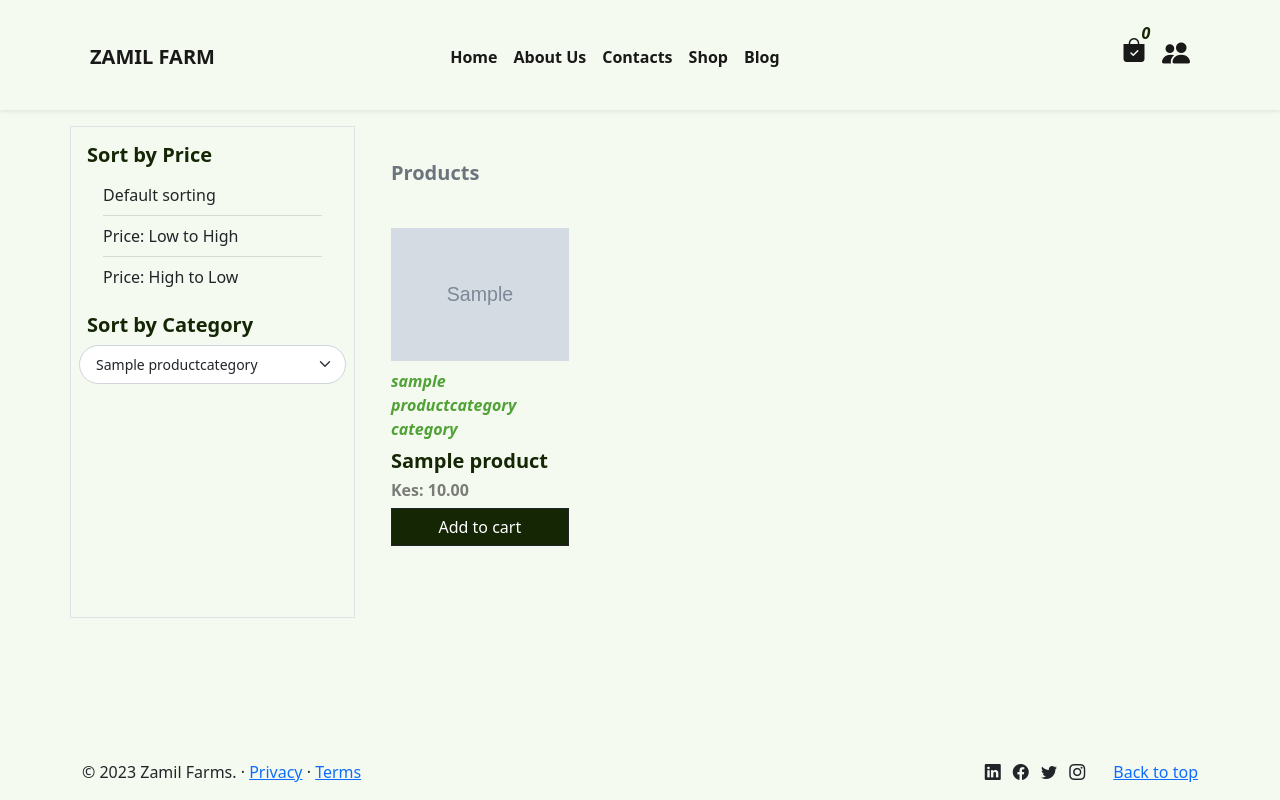
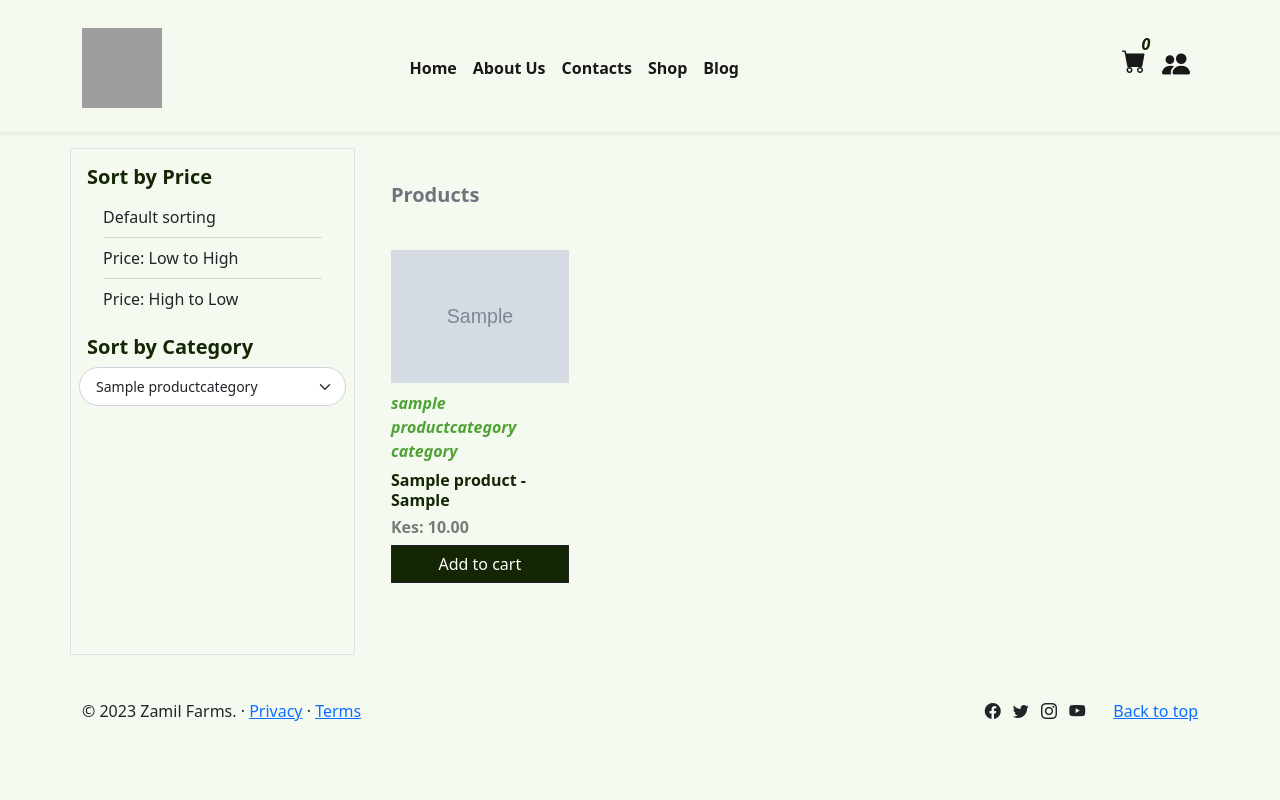
Before and after one commit to stevemacharia/Zamil-Farms, a Django app: page /product/shop/ in a window 1280 px wide. Run offline with Django 4.2, Linux system fonts and the light colour scheme; tables that the repository leaves empty hold one stand-in row (values such as "Sample post"); grey boxes marked "Sample" are stand-in pictures; some libraries are stand-ins or nearby versions; grey boxes are pictures that could not be loaded.

Commit message:
Zamil Farms Updates

```diff
--- a/main/static/main/css/style.css
+++ b/main/static/main/css/style.css
@@ -31,6 +31,15 @@ body{
 footer{
     margin-top: auto;
 }
+
+.navbar-brand{
+      background-image: url("/static/main/images/zamil_farms_logo.png");
+      width:80px;
+      height: 80px;
+      background-position: center;
+      background-repeat: no-repeat;
+      background-size: cover;
+  }
 #AuthBg{
       background: linear-gradient(rgba(0, 0, 0, 0.5), rgba(0, 0, 0, 0.5)), url("/static/main/images/zamil_farms_login.jpeg");
       background-size: cover;
--- a/main/templates/main/base.html
+++ b/main/templates/main/base.html
@@ -35,7 +35,7 @@
      <nav class="navbar py-4 sticky-top navbar-expand-lg navbar-light bg-white shadow-sm navbar-mod bg-main">
         <div class="container mt-1">
            <a class="navbar-brand fw-bold fs-5 px-2 py-1" href="{% url 'index' %}"  data-bs-toggle="tooltip"
-              data-bs-placement="bottom" title="Access admin panel"> ZAMIL FARM
+              data-bs-placement="bottom" title="Access admin panel">
                </a>
            <button class="navbar-toggler" type="button" data-bs-toggle="collapse" data-bs-target="#navbarColor01"
               aria-controls="navbarColor01" aria-expanded="true" aria-label="Toggle navigation">
@@ -74,7 +74,7 @@
                   <li class="nav-item">
                     <a class="nav-link active fw-bold" href="{% url 'cart_detail' %}" data-bs-toggle="tooltip"
                        data-bs-placement="bottom" title="Cart">
-                        <h4 class="mb-0"><i class="bi bi-bag-check-fill position-relative">
+                        <h4 class="mb-0"><i class="bi bi-cart-fill position-relative">
                             <span class="position-absolute top-0 start-100 translate-middle fs-6 f-color-primary badge rounded-pill">
                                 {{request.session.cart|length}}
                             </span>
--- a/product/models.py
+++ b/product/models.py
@@ -21,6 +21,7 @@ class Product(models.Model):
     id = models.CharField(primary_key=True, default=uuid.uuid4, blank=True, editable=False, max_length=100)
     product_category = models.ForeignKey(ProductCategory, on_delete=models.CASCADE, blank=True, null=True, )
     product_name = models.CharField(max_length=255, null=False)
+    unit = models.CharField(null=True, blank=True, max_length=100)
     price = models.DecimalField(max_digits=10, decimal_places=2, blank=True, default=0)
     date_created = models.DateTimeField(default=timezone.now)
     main_image = models.ImageField(upload_to='product_pics', blank=True, null=False,
--- a/product/templates/product/product_list.html
+++ b/product/templates/product/product_list.html
@@ -48,7 +48,7 @@
                                                                 {% endif %}
                                                               <p class="py-2 fst-italic fw-semibold text-lowercase f-color-secondary mb-0">{{product.product_category}}</p>
                                                               <a class="text-decoration-none" href="{% url 'product-detail' product.id %}" class="pt-0">
-                                                                  <h5 class="f-color-primary fw-bold">{{product.product_name}}</h5>
+                                                                  <h6 class="f-color-primary fw-bold">{{product.product_name}} - {{product.unit}}</h6>
                                                                   <h6 class=" text-black-50 fw-semibold">Kes: {{product.price}}</h6>
 
                                                               </a>
@@ -75,7 +75,7 @@
                                                                 {% endif %}
                                                               <p class="py-2 fst-italic fw-semibold text-lowercase f-color-secondary mb-0">{{product.product_category}}</p>
                                                               <a class="text-decoration-none" href="{% url 'product-detail' product.id %}" class="pt-0">
-                                                                  <h5 class="f-color-primary fw-bold">{{product.product_name}}</h5>
+                                                                  <h6 class="f-color-primary fw-bold">{{product.product_name}} - {{product.unit}}</h6>
                                                                   <h6 class=" text-black-50 fw-semibold">Kes: {{product.price}}</h6>
 
                                                               </a>
@@ -103,7 +103,7 @@
                                                                 {% endif %}
                                                               <p class="py-2 fst-italic fw-semibold text-lowercase f-color-secondary mb-0">{{product.product_category}}</p>
                                                               <a class="text-decoration-none" href="{% url 'product-detail' product.id %}" class="pt-0">
-                                                                  <h5 class="f-color-primary fw-bold">{{product.product_name}}</h5>
+                                                                  <h6 class="f-color-primary fw-bold">{{product.product_name}} - {{product.unit}}</h6>
                                                                   <h6 class=" text-black-50 fw-semibold">Kes: {{product.price}}</h6>
 
                                                               </a>
@@ -139,7 +139,13 @@
 </script>
 
 <!-- FOOTER -->
-  <footer class="container">
-    <p class="float-end"><i class="bi bi-linkedin pe-2"></i> <i class="bi bi-facebook pe-2"></i> <i class="bi bi-twitter pe-2"></i> <i class="bi bi-instagram pe-4"></i> <a href="#">Back to top</a></p>
+  <footer class="container pt-1 mt-4">
+      <p class="float-end">
+          <a class="text-dark" href="https://www.facebook.com/ZamilFarmKe"><i class="bi bi-facebook pe-2"></i></a>
+          <a class="text-dark" href="https://twitter.com/ZamilFarms?t=zldy7I3Z0r4-MScBCfN48Q&s=09"><i class="bi bi-twitter pe-2"></i></a>
+          <a class="text-dark" href="https://instagram.com/zamilfarms?igshid=ZDc4ODBmNjlmNQ=="><i class="bi bi-instagram pe-2"></i></a>
+          <a class="text-dark" href="https://youtube.com/@ZamilFarmsLTD?feature=share7"><i class="bi bi-youtube pe-4"></i></a>
+          <a href="#">Back to top</a></p>
     <p>&copy; 2023 Zamil Farms. &middot; <a href="#">Privacy</a> &middot; <a href="#">Terms</a></p>
   </footer>
+<!-- FOOTER -->
```
Also changed, not shown: Zamil_Farms/settings.py (+2 -5 lines), blog/templates/blog/blog_detail.html (+9 -4 lines), blog/templates/blog/blog_list.html (+9 -5 lines), main/templates/main/about_us.html (+9 -4 lines), main/templates/main/index.html (+7 -2 lines), orders/templates/orders/checkout.html (+9 -3 lines), product/templates/product/cart_detail.html (+10 -4 lines), product/templates/product/product_detail.html (+13 -1 lines), product/migrations/0001_initial.py (deleted), product/migrations/0002_product_product_description.py (deleted).
